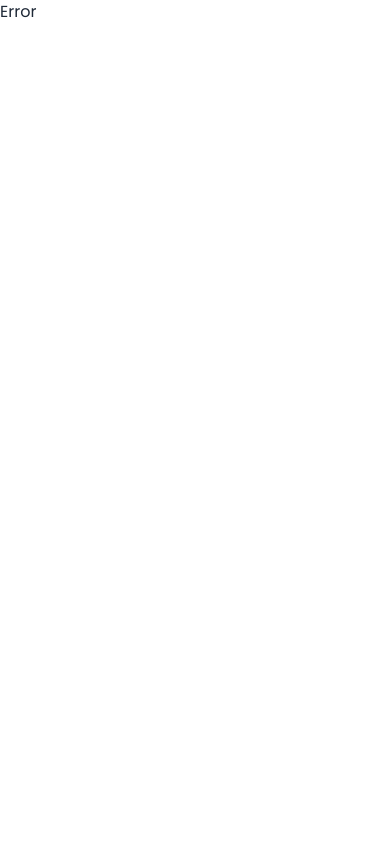
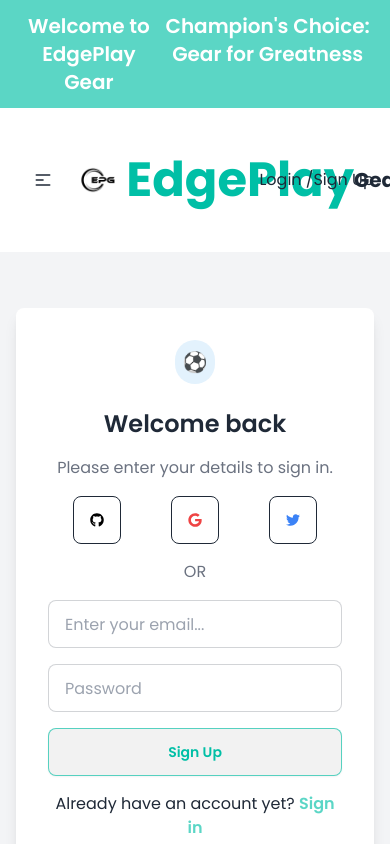
Before and after one commit to AhammedNoyon/edgePlay-gear-client, a React (Vite) app: page /signUp in a window 390 px wide. Before the commit this address had no page. Shown: the top 844 px of the page. Built offline with nearby package versions, Linux system fonts and the light colour scheme.

Commit message:
Add login page with responsive for accross devices

```diff
--- a/src/components/Navbar.jsx
+++ b/src/components/Navbar.jsx
@@ -67,8 +67,8 @@
           <ul className="menu menu-horizontal px-1">{link}</ul>
         </div>
         <div className="navbar-end">
-          <Link>Login / </Link>
-          <Link> Register</Link>
+          <Link to="/login">Login / </Link>
+          <Link to="/signUp"> Sign Up</Link>
         </div>
       </div>
     </div>
--- /dev/null
+++ b/src/pages/Login.jsx
@@ -0,0 +1,74 @@
+import { FaGithub, FaGoogle, FaTwitter } from "react-icons/fa";
+import { Link } from "react-router-dom";
+
+const Login = () => {
+  return (
+    <div className="flex items-center justify-center  bg-gray-100 p-4 ">
+      <div className="max-w-md w-full p-8 bg-white rounded-lg shadow-lg my-10">
+        <div className="flex justify-center mb-6">
+          <div className="flex items-center justify-center bg-nabBg text-white p-2 rounded-full">
+            <span className="text-xl font-bold">⚽</span>
+          </div>
+        </div>
+        <h2 className="text-2xl font-semibold text-center mb-4">
+          Welcome back
+        </h2>
+        <p className="text-center mb-4 text-gray-500">
+          Please enter your details to sign in.
+        </p>
+
+        {/* Social login buttons */}
+        <div className="flex justify-around mb-4">
+          <button className="btn btn-outline btn-apple">
+            <FaGithub className="text-black" />
+          </button>
+          <button className="btn btn-outline btn-google">
+            <FaGoogle className="text-red-500" />
+          </button>
+          <button className="btn btn-outline btn-twitter">
+            <FaTwitter className="text-blue-500" />
+          </button>
+        </div>
+        <p className="text-center text-gray-500 mb-4">OR</p>
+
+        {/* Login form */}
+        <form>
+          <div className="mb-4">
+            <input
+              type="email"
+              placeholder="Enter your email..."
+              className="input input-bordered w-full"
+            />
+          </div>
+          <div className="mb-4">
+            <input
+              type="password"
+              placeholder="Password"
+              className="input input-bordered w-full"
+            />
+          </div>
+          <div className="flex items-center justify-between mb-4">
+            <label className="flex items-center">
+              <input type="checkbox" className="checkbox" /> Remember me
+            </label>
+            <Link to="/forgot-password" className="text-naBarBg">
+              Forgot password?
+            </Link>
+          </div>
+          <button className="btn text-titleColor bg-none border-naBarBg w-full">
+            Sign in
+          </button>
+        </form>
+
+        <p className="text-center mt-4">
+          Don't have an account yet?{" "}
+          <Link to="/signup" className="text-naBarBg font-semibold">
+            Sign Up
+          </Link>
+        </p>
+      </div>
+    </div>
+  );
+};
+
+export default Login;
--- /dev/null
+++ b/src/pages/SignUp.jsx
@@ -0,0 +1,67 @@
+import { FaGithub, FaGoogle, FaTwitter } from "react-icons/fa";
+import { Link } from "react-router-dom";
+
+const SignUp = () => {
+  return (
+    <div className="flex items-center justify-center  bg-gray-100 p-4 ">
+      <div className="max-w-md w-full p-8 bg-white rounded-lg shadow-lg my-10">
+        <div className="flex justify-center mb-6">
+          <div className="flex items-center justify-center bg-nabBg text-white p-2 rounded-full">
+            <span className="text-xl font-bold">⚽</span>
+          </div>
+        </div>
+        <h2 className="text-2xl font-semibold text-center mb-4">
+          Welcome back
+        </h2>
+        <p className="text-center mb-4 text-gray-500">
+          Please enter your details to sign in.
+        </p>
+
+        {/* Social login buttons */}
+        <div className="flex justify-around mb-4">
+          <button className="btn btn-outline btn-apple">
+            <FaGithub className="text-black" />
+          </button>
+          <button className="btn btn-outline btn-google">
+            <FaGoogle className="text-red-500" />
+          </button>
+          <button className="btn btn-outline btn-twitter">
+            <FaTwitter className="text-blue-500" />
+          </button>
+        </div>
+        <p className="text-center text-gray-500 mb-4">OR</p>
+
+        {/* Login form */}
+        <form>
+          <div className="mb-4">
+            <input
+              type="email"
+              placeholder="Enter your email..."
+              className="input input-bordered w-full"
+            />
+          </div>
+          <div className="mb-4">
+            <input
+              type="password"
+              placeholder="Password"
+              className="input input-bordered w-full"
+            />
+          </div>
+
+          <button className="btn text-titleColor bg-none border-naBarBg w-full">
+            Sign Up
+          </button>
+        </form>
+
+        <p className="text-center mt-4">
+          Already have an account yet?{" "}
+          <Link to="/login" className="text-naBarBg font-semibold">
+            Sign in
+          </Link>
+        </p>
+      </div>
+    </div>
+  );
+};
+
+export default SignUp;
```
Also changed, not shown: src/routes/Routes.jsx (+10 -0 lines).
